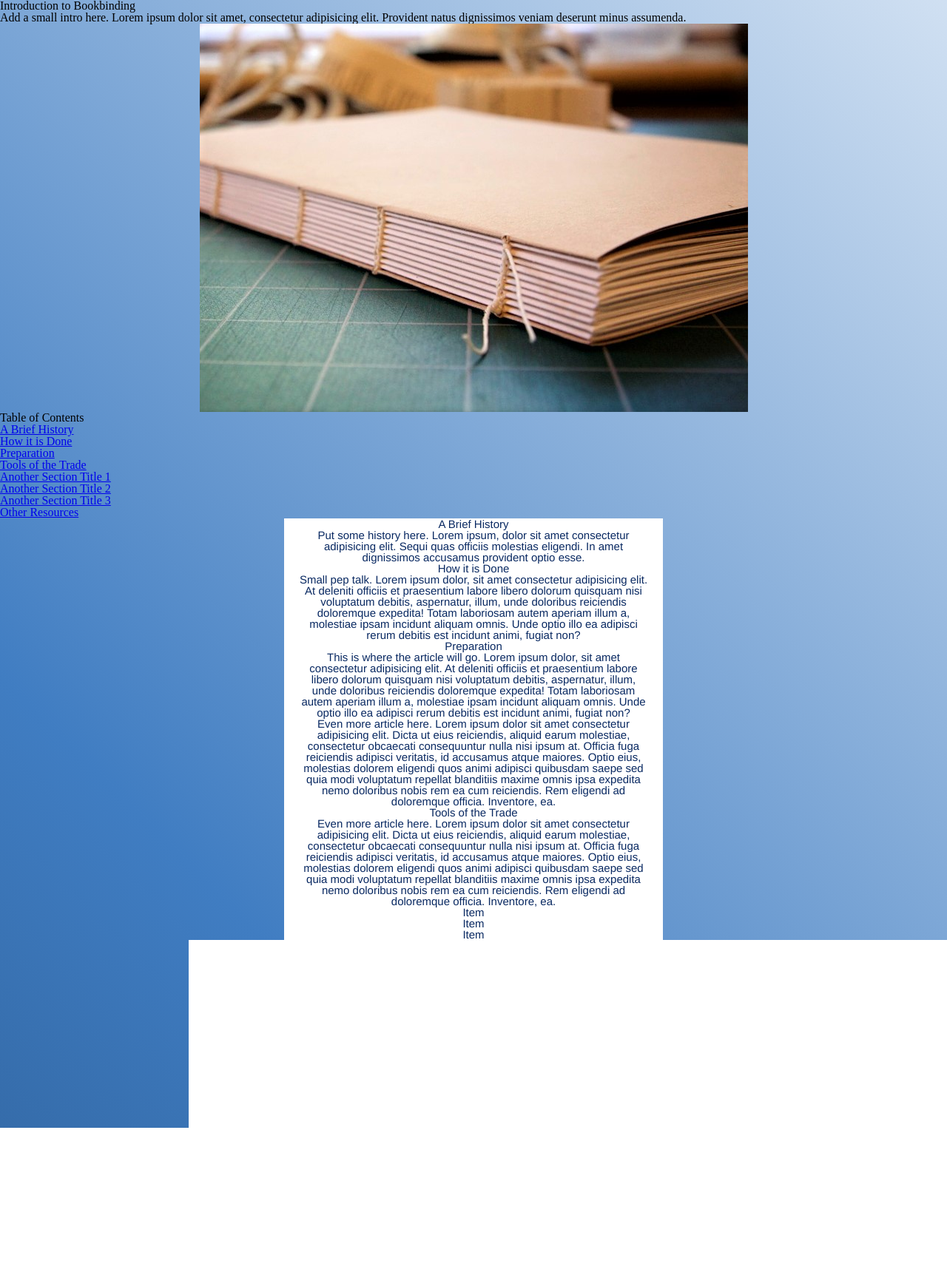
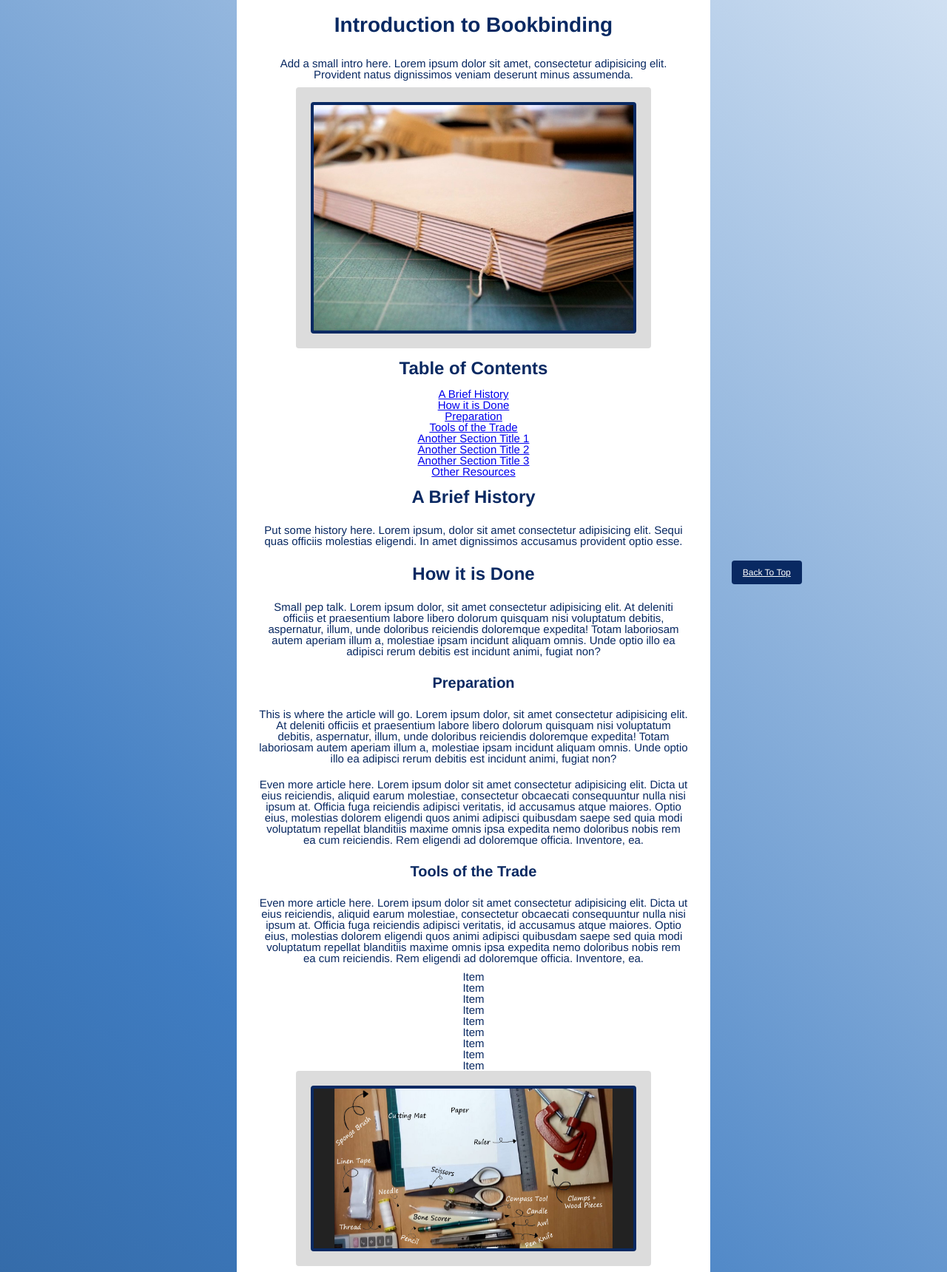
Before and after one commit to Marms314/html-me-something, a plain HTML site: page index.html in a window 1280 px wide. Shown: the top 1720 px of the page at 74% size. Drawn offline with Linux system fonts and the light colour scheme.

Commit message:
Added more CSS styling

```diff
--- a/index.html
+++ b/index.html
@@ -9,10 +9,11 @@
 
    <div id="base-background">
    <body>
+      <main>
          <h1>Introduction to Bookbinding</h1>
          <p>Add a small intro here. Lorem ipsum dolor sit amet, consectetur adipisicing elit. Provident natus dignissimos veniam deserunt minus assumenda.</p>
 
-      <img src="open-binding.jpg" alt="A book with open binding, showing the stitching.">
+         <div class="img-div"><img src="open-binding.jpg" alt="A book with open binding, showing the stitching."></div>
 
          <h2>Table of Contents</h2>
          <ol>
@@ -26,21 +27,21 @@
             <li><a href="#other-resources">Other Resources</a></li>
          </ol>
 
-      <main>
+
          <h2 id="history">A Brief History</h2>
-         <p class="article-p">Put some history here. Lorem ipsum, dolor sit amet consectetur adipisicing elit. Sequi quas officiis molestias eligendi. In amet dignissimos accusamus provident optio esse.</p>
+          <p>Put some history here. Lorem ipsum, dolor sit amet consectetur adipisicing elit. Sequi quas officiis molestias eligendi. In amet dignissimos accusamus provident optio esse.</p>
 
          <article>
             <h2 id="how-to">How it is Done</h2>
-            <p class="article-p">Small pep talk. Lorem ipsum dolor, sit amet consectetur adipisicing elit. At deleniti officiis et praesentium labore libero dolorum quisquam nisi voluptatum debitis, aspernatur, illum, unde doloribus reiciendis doloremque expedita! Totam laboriosam autem aperiam illum a, molestiae ipsam incidunt aliquam omnis. Unde optio illo ea adipisci rerum debitis est incidunt animi, fugiat non?</p>
+             <p>Small pep talk. Lorem ipsum dolor, sit amet consectetur adipisicing elit. At deleniti officiis et praesentium labore libero dolorum quisquam nisi voluptatum debitis, aspernatur, illum, unde doloribus reiciendis doloremque expedita! Totam laboriosam autem aperiam illum a, molestiae ipsam incidunt aliquam omnis. Unde optio illo ea adipisci rerum debitis est incidunt animi, fugiat non?</p>
 
             <h3 id="prep">Preparation</h3>
-            <p class="article-p">This is where the article will go. Lorem ipsum dolor, sit amet consectetur adipisicing elit. At deleniti officiis et praesentium labore libero dolorum quisquam nisi voluptatum debitis, aspernatur, illum, unde doloribus reiciendis doloremque expedita! Totam laboriosam autem aperiam illum a, molestiae ipsam incidunt aliquam omnis. Unde optio illo ea adipisci rerum debitis est incidunt animi, fugiat non?</p>
-            <p class="article-p">Even more article here. Lorem ipsum dolor sit amet consectetur adipisicing elit. Dicta ut eius reiciendis, aliquid earum molestiae, consectetur obcaecati consequuntur nulla nisi ipsum at. Officia fuga reiciendis adipisci veritatis, id accusamus atque maiores. Optio eius, molestias dolorem eligendi quos animi adipisci quibusdam saepe sed quia modi voluptatum repellat blanditiis maxime omnis ipsa expedita nemo doloribus nobis rem ea cum reiciendis. Rem eligendi ad doloremque officia. Inventore, ea.</p>
+             <p>This is where the article will go. Lorem ipsum dolor, sit amet consectetur adipisicing elit. At deleniti officiis et praesentium labore libero dolorum quisquam nisi voluptatum debitis, aspernatur, illum, unde doloribus reiciendis doloremque expedita! Totam laboriosam autem aperiam illum a, molestiae ipsam incidunt aliquam omnis. Unde optio illo ea adipisci rerum debitis est incidunt animi, fugiat non?</p>
+             <p>Even more article here. Lorem ipsum dolor sit amet consectetur adipisicing elit. Dicta ut eius reiciendis, aliquid earum molestiae, consectetur obcaecati consequuntur nulla nisi ipsum at. Officia fuga reiciendis adipisci veritatis, id accusamus atque maiores. Optio eius, molestias dolorem eligendi quos animi adipisci quibusdam saepe sed quia modi voluptatum repellat blanditiis maxime omnis ipsa expedita nemo doloribus nobis rem ea cum reiciendis. Rem eligendi ad doloremque officia. Inventore, ea.</p>
 
 
             <h3 id="tools">Tools of the Trade</h3>
-            <p class="article-p">Even more article here. Lorem ipsum dolor sit amet consectetur adipisicing elit. Dicta ut eius reiciendis, aliquid earum molestiae, consectetur obcaecati consequuntur nulla nisi ipsum at. Officia fuga reiciendis adipisci veritatis, id accusamus atque maiores. Optio eius, molestias dolorem eligendi quos animi adipisci quibusdam saepe sed quia modi voluptatum repellat blanditiis maxime omnis ipsa expedita nemo doloribus nobis rem ea cum reiciendis. Rem eligendi ad doloremque officia. Inventore, ea.</p>
+             <p>Even more article here. Lorem ipsum dolor sit amet consectetur adipisicing elit. Dicta ut eius reiciendis, aliquid earum molestiae, consectetur obcaecati consequuntur nulla nisi ipsum at. Officia fuga reiciendis adipisci veritatis, id accusamus atque maiores. Optio eius, molestias dolorem eligendi quos animi adipisci quibusdam saepe sed quia modi voluptatum repellat blanditiis maxime omnis ipsa expedita nemo doloribus nobis rem ea cum reiciendis. Rem eligendi ad doloremque officia. Inventore, ea.</p>
             <ul>
                <li>Item</li>
                <li>Item</li>
@@ -53,22 +54,22 @@
                <li>Item</li>
             </ul>
 
-            <img src="book-binding-tools.jpg" alt="Tools required for bookbinding.">
+            <div class="img-div"><img src="book-binding-tools.jpg" alt="Tools required for bookbinding."></div>
 
             <h3 id="unnamed-1">Another Section Title 1</h3>
-            <p class="article-p">More article here. Lorem ipsum dolor sit amet consectetur adipisicing elit. Exercitationem dignissimos minus commodi corporis ullam quibusdam vitae qui inventore quasi unde aperiam voluptas quidem facere amet vero, aspernatur culpa temporibus molestias earum similique hic ad? Quas, non autem! Voluptate unde libero quaerat! Expedita asperiores, at repellendus officia eveniet odit debitis similique?</p>
-            <p class="article-p">More article here. Lorem ipsum dolor sit amet consectetur adipisicing elit. Exercitationem dignissimos minus commodi corporis ullam quibusdam vitae qui inventore quasi unde aperiam voluptas quidem facere amet vero, aspernatur culpa temporibus molestias earum similique hic ad? Quas, non autem! Voluptate unde libero quaerat! Expedita asperiores, at repellendus officia eveniet odit debitis similique?</p>
+             <p>More article here. Lorem ipsum dolor sit amet consectetur adipisicing elit. Exercitationem dignissimos minus commodi corporis ullam quibusdam vitae qui inventore quasi unde aperiam voluptas quidem facere amet vero, aspernatur culpa temporibus molestias earum similique hic ad? Quas, non autem! Voluptate unde libero quaerat! Expedita asperiores, at repellendus officia eveniet odit debitis similique?</p>
+             <p>More article here. Lorem ipsum dolor sit amet consectetur adipisicing elit. Exercitationem dignissimos minus commodi corporis ullam quibusdam vitae qui inventore quasi unde aperiam voluptas quidem facere amet vero, aspernatur culpa temporibus molestias earum similique hic ad? Quas, non autem! Voluptate unde libero quaerat! Expedita asperiores, at repellendus officia eveniet odit debitis similique?</p>
 
-            <img src="bookbinder-with-press.jpg" alt="A man stands in front of a book press.">
+            <div class="img-div"><img src="bookbinder-with-press.jpg" alt="A man stands in front of a book press."></div>
 
             <h3 id="unnamed-2">Another Section Title 2</h3>
-            <p class="article-p">Even more article here. Lorem ipsum dolor sit amet consectetur adipisicing elit. Dicta ut eius reiciendis, aliquid earum molestiae, consectetur obcaecati consequuntur nulla nisi ipsum at. Officia fuga reiciendis adipisci veritatis, id accusamus atque maiores. Optio eius, molestias dolorem eligendi quos animi adipisci quibusdam saepe sed quia modi voluptatum repellat blanditiis maxime omnis ipsa expedita nemo doloribus nobis rem ea cum reiciendis. Rem eligendi ad doloremque officia. Inventore, ea.</p>
-            <p class="article-p">Even more article here. Lorem ipsum dolor sit amet consectetur adipisicing elit. Dicta ut eius reiciendis, aliquid earum molestiae, consectetur obcaecati consequuntur nulla nisi ipsum at. Officia fuga reiciendis adipisci veritatis, id accusamus atque maiores. Optio eius, molestias dolorem eligendi quos animi adipisci quibusdam saepe sed quia modi voluptatum repellat blanditiis maxime omnis ipsa expedita nemo doloribus nobis rem ea cum reiciendis. Rem eligendi ad doloremque officia. Inventore, ea.</p>
-            <p class="article-p">Even more article here. Lorem ipsum dolor sit amet consectetur adipisicing elit. Dicta ut eius reiciendis, aliquid earum molestiae, consectetur obcaecati consequuntur nulla nisi ipsum at. Officia fuga reiciendis adipisci veritatis, id accusamus atque maiores. Optio eius, molestias dolorem eligendi quos animi adipisci quibusdam saepe sed quia modi voluptatum repellat blanditiis maxime omnis ipsa expedita nemo doloribus nobis rem ea cum reiciendis. Rem eligendi ad doloremque officia. Inventore, ea.</p>
+             <p>Even more article here. Lorem ipsum dolor sit amet consectetur adipisicing elit. Dicta ut eius reiciendis, aliquid earum molestiae, consectetur obcaecati consequuntur nulla nisi ipsum at. Officia fuga reiciendis adipisci veritatis, id accusamus atque maiores. Optio eius, molestias dolorem eligendi quos animi adipisci quibusdam saepe sed quia modi voluptatum repellat blanditiis maxime omnis ipsa expedita nemo doloribus nobis rem ea cum reiciendis. Rem eligendi ad doloremque officia. Inventore, ea.</p>
+             <p>Even more article here. Lorem ipsum dolor sit amet consectetur adipisicing elit. Dicta ut eius reiciendis, aliquid earum molestiae, consectetur obcaecati consequuntur nulla nisi ipsum at. Officia fuga reiciendis adipisci veritatis, id accusamus atque maiores. Optio eius, molestias dolorem eligendi quos animi adipisci quibusdam saepe sed quia modi voluptatum repellat blanditiis maxime omnis ipsa expedita nemo doloribus nobis rem ea cum reiciendis. Rem eligendi ad doloremque officia. Inventore, ea.</p>
+             <p>Even more article here. Lorem ipsum dolor sit amet consectetur adipisicing elit. Dicta ut eius reiciendis, aliquid earum molestiae, consectetur obcaecati consequuntur nulla nisi ipsum at. Officia fuga reiciendis adipisci veritatis, id accusamus atque maiores. Optio eius, molestias dolorem eligendi quos animi adipisci quibusdam saepe sed quia modi voluptatum repellat blanditiis maxime omnis ipsa expedita nemo doloribus nobis rem ea cum reiciendis. Rem eligendi ad doloremque officia. Inventore, ea.</p>
 
             <h3 id="unnamed-3">Another Section Title 3</h3>
-            <p class="article-p">Even more article here. Lorem ipsum dolor sit amet consectetur adipisicing elit. Dicta ut eius reiciendis, aliquid earum molestiae, consectetur obcaecati consequuntur nulla nisi ipsum at. Officia fuga reiciendis adipisci veritatis, id accusamus atque maiores. Optio eius, molestias dolorem eligendi quos animi adipisci quibusdam saepe sed quia modi voluptatum repellat blanditiis maxime omnis ipsa expedita nemo doloribus nobis rem ea cum reiciendis. Rem eligendi ad doloremque officia. Inventore, ea.</p>
-            <p class="article-p">Even more article here. Lorem ipsum dolor sit amet consectetur adipisicing elit. Dicta ut eius reiciendis, aliquid earum molestiae, consectetur obcaecati consequuntur nulla nisi ipsum at. Officia fuga reiciendis adipisci veritatis, id accusamus atque maiores. Optio eius, molestias dolorem eligendi quos animi adipisci quibusdam saepe sed quia modi voluptatum repellat blanditiis maxime omnis ipsa expedita nemo doloribus nobis rem ea cum reiciendis. Rem eligendi ad doloremque officia. Inventore, ea.</p>
+             <p>Even more article here. Lorem ipsum dolor sit amet consectetur adipisicing elit. Dicta ut eius reiciendis, aliquid earum molestiae, consectetur obcaecati consequuntur nulla nisi ipsum at. Officia fuga reiciendis adipisci veritatis, id accusamus atque maiores. Optio eius, molestias dolorem eligendi quos animi adipisci quibusdam saepe sed quia modi voluptatum repellat blanditiis maxime omnis ipsa expedita nemo doloribus nobis rem ea cum reiciendis. Rem eligendi ad doloremque officia. Inventore, ea.</p>
+             <p>Even more article here. Lorem ipsum dolor sit amet consectetur adipisicing elit. Dicta ut eius reiciendis, aliquid earum molestiae, consectetur obcaecati consequuntur nulla nisi ipsum at. Officia fuga reiciendis adipisci veritatis, id accusamus atque maiores. Optio eius, molestias dolorem eligendi quos animi adipisci quibusdam saepe sed quia modi voluptatum repellat blanditiis maxime omnis ipsa expedita nemo doloribus nobis rem ea cum reiciendis. Rem eligendi ad doloremque officia. Inventore, ea.</p>
 
          </article>
 
@@ -86,9 +87,10 @@
          </ul>
       </main>
    </body>
-</div>
 
-   <a href="index.html" id="top">Top</a>
+
+   <a href="index.html" id="top">Back To Top</a>
 
    <footer>&copy; 2020 Mary Armstrong</footer>
+</div>
 </html>
--- a/styles.css
+++ b/styles.css
@@ -9,58 +9,72 @@
     text-align: center;
     background: #FFF;
     padding: 0px 20px 20px 20px;
-    margin-left: 30%;
-    margin-right: 30%;
+    margin-left: 25%;
+    margin-right: 25%;
   }
 
-  figcaption {
-    margin-top: 15px;
+  h1 {
+    font-size: 1.75rem;
+    font-weight: bold;
+    padding: 20px;
+  }
+
+  h2 {
+    font-size: 1.5rem;
+    font-weight: bold;
+    padding: 15px;
+  }
+
+  h3 {
+    font-size: 1.25rem;
+    font-weight: bold;
+    padding: 15px;
+  }
+
+  p {
+    padding: 10px;
   }
 
   img {
-    max-width: 100%;
+    max-width: 98%;
     display: block;
     margin: auto;
+    border: 4px;
+    border-style: solid;
+    border-color: #092962;
+    border-radius: 4px;
   }
 
-  #img-div {
+  footer {
+    font-family: Helvetica, sans-serif;
+    font-size: 10px;
+    text-align: center;
+    color: #FFF;
+    padding: 5px;
+  }
+
+  .img-div {
     background: rgb(220, 220, 220);
     padding: 20px;
-    margin-left: 15%;
-    margin-right: 15%;
+    margin-left: 10%;
+    margin-right: 10%;
+    border: 4px;
+    border-radius: 4px;
   }
 
-  #image {
-    border-style: solid;
-    border-color: rgb(25, 65, 110);
+  #top {
+    font-family: Helvetica, sans-serif;
+    font-size: 12px;
+    text-align: center;
+    color: #FFF;
+    background-color: #092962;
+    position: fixed;
+    bottom: 10px;
+    float: right;
+    right: 18.5%;
+    left: 77.25%;
+    max-width: 75px;
+    width: 100%;
+    padding: 10px;
+    border-radius: 4px;
   }
-
-  #logo-div {
-    background: rgb(220, 220, 220);
-    padding: 20px;
-    margin-left: 15%;
-    margin-right: 15%;
-  }
-
-  #tribute-info {
-    padding: 10px;
-    border-style: solid;
-    border-color: rgb(25, 65, 110);
-  }
-
-  @media (max-width: 600px) {
-    main {
-    margin-left: 7%;
-    margin-right: 7%;
-    }
-
-    #img-div {
-    margin-left: 3%;
-    margin-right: 3%;
-    }
-
-    #logo-div {
-    margin-left: 5%;
-    margin-right: 5%;
-    }
-  }
```
Lines whose indentation alone changed are shown as unchanged.
